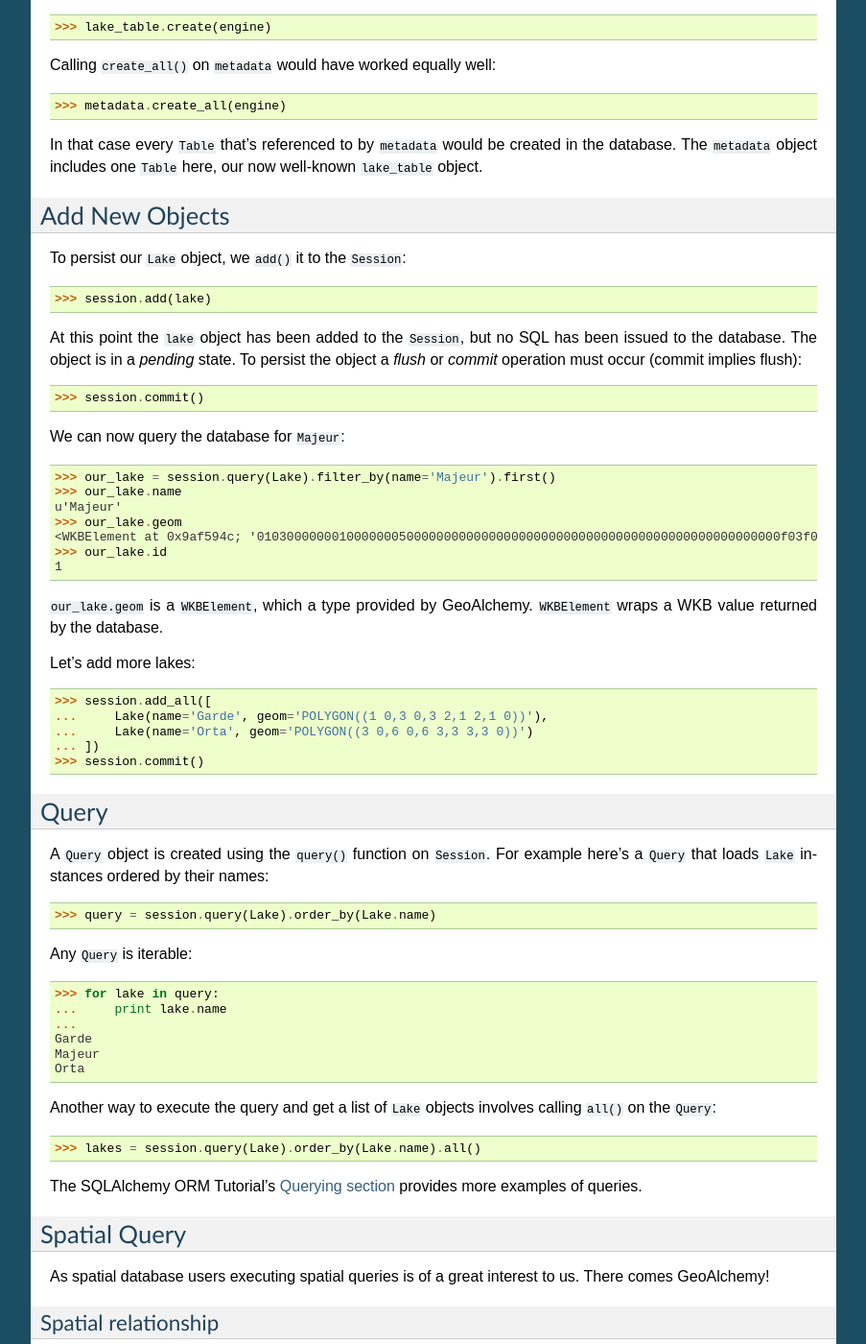
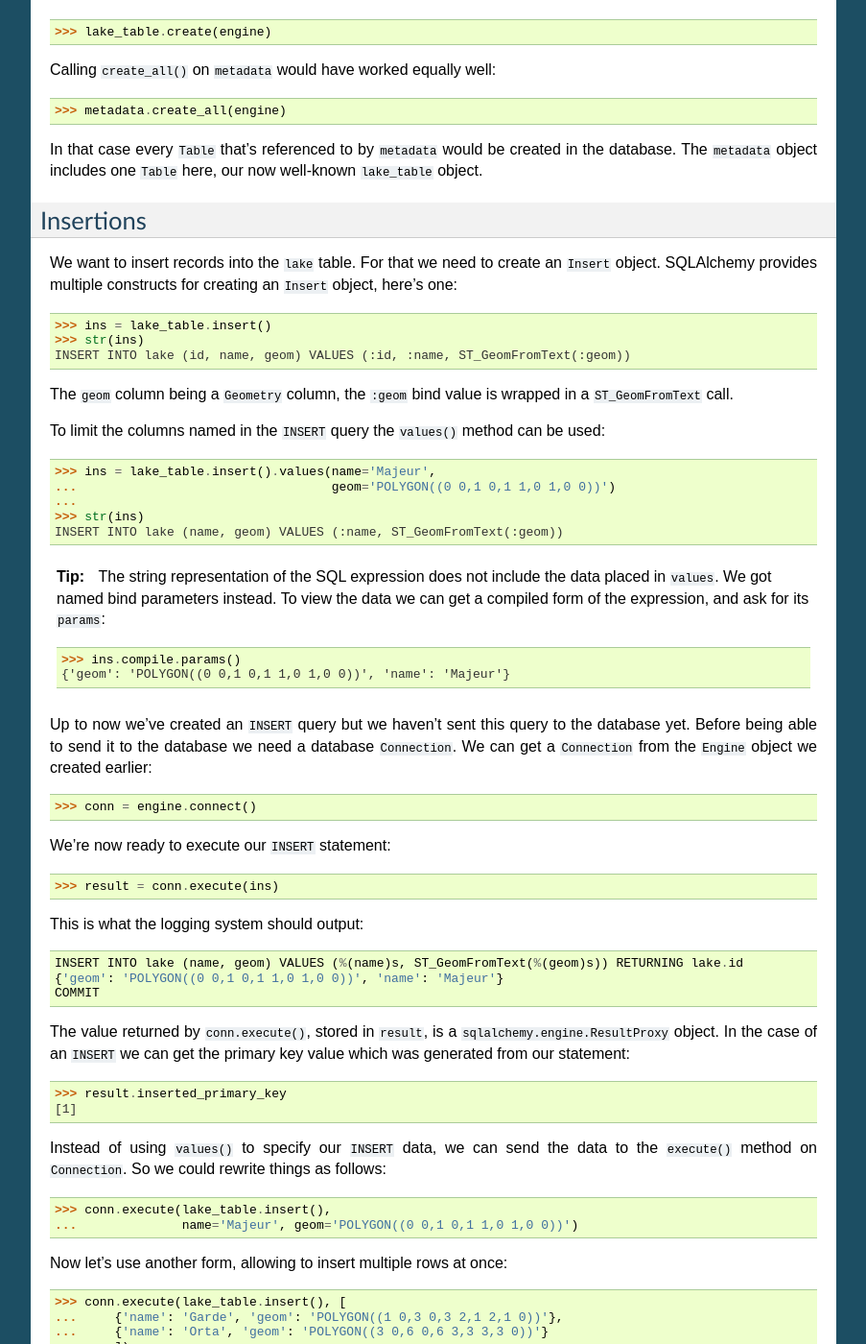
Before and after one commit to geoalchemy/geoalchemy2, a Sphinx documentation site: the page built from doc/core_tutorial.rst, in a window 1280 px wide and 1400 px high, scrolled down 924 px. Shown: the whole window at 96% size, without its empty margins (198-1101 px from the left). Built offline with Sphinx 7.4.7, drawn with Linux system fonts in a browser that asks for light colours; some of the changed text lies outside the part shown.

Commit message:
[doc] content to core tutorial

```diff
--- a/doc/core_tutorial.rst
+++ b/doc/core_tutorial.rst
@@ -32,9 +32,7 @@
 
 The very first object that we need to create is a ``Table``. Here
 we create a ``lake_table`` object, which will correspond to the
-``lake`` table in the database.
-
-::
+``lake`` table in the database::
 
     >>> from sqlalchemy import Table, Column, Integer, String, MetaData
     >>> from geoalchemy2 import Polygon
@@ -68,66 +66,106 @@
 created in the database. The ``metadata`` object includes one ``Table`` here,
 our now well-known ``lake_table`` object.
 
-Add New Objects
----------------
+Insertions
+----------
 
-To persist our ``Lake`` object, we ``add()`` it to the ``Session``::
+We want to insert records into the ``lake`` table. For that we need to create
+an ``Insert`` object. SQLAlchemy provides multiple constructs for creating an
+``Insert`` object, here's one::
 
-    >>> session.add(lake)
+    >>> ins = lake_table.insert()
+    >>> str(ins)
+    INSERT INTO lake (id, name, geom) VALUES (:id, :name, ST_GeomFromText(:geom))
 
-At this point the ``lake`` object has been added to the ``Session``, but no SQL
-has been issued to the database. The object is in a *pending* state. To persist
-the object a *flush* or *commit* operation must occur (commit implies flush)::
+The ``geom`` column being a ``Geometry`` column, the ``:geom`` bind value is
+wrapped in a ``ST_GeomFromText`` call.
 
-    >>> session.commit()
+To limit the columns named in the ``INSERT`` query the ``values()`` method
+can be used::
 
-We can now query the database for ``Majeur``::
+    >>> ins = lake_table.insert().values(name='Majeur',
+    ...                                  geom='POLYGON((0 0,1 0,1 1,0 1,0 0))')
+    ...
+    >>> str(ins)
+    INSERT INTO lake (name, geom) VALUES (:name, ST_GeomFromText(:geom))
 
-    >>> our_lake = session.query(Lake).filter_by(name='Majeur').first()
-    >>> our_lake.name
-    u'Majeur'
-    >>> our_lake.geom
-    <WKBElement at 0x9af594c; '0103000000010000000500000000000000000000000000000000000000000000000000f03f0000000000000000000000000000f03f000000000000f03f0000000000000000000000000000f03f00000000000000000000000000000000'>
-    >>> our_lake.id
-    1
+.. tip::
 
-``our_lake.geom`` is a ``WKBElement``, which a type provided by GeoAlchemy.
-``WKBElement`` wraps a WKB value returned by the database.
+    The string representation of the SQL expression does not include the
+    data placed in ``values``. We got named bind parameters instead. To
+    view the data we can get a compiled form of the expression, and ask
+    for its ``params``::
 
-Let's add more lakes::
+        >>> ins.compile.params()
+        {'geom': 'POLYGON((0 0,1 0,1 1,0 1,0 0))', 'name': 'Majeur'}
 
-    >>> session.add_all([
-    ...     Lake(name='Garde', geom='POLYGON((1 0,3 0,3 2,1 2,1 0))'),
-    ...     Lake(name='Orta', geom='POLYGON((3 0,6 0,6 3,3 3,3 0))')
-    ... ])
-    >>> session.commit()
+Up to now we've created an ``INSERT`` query but we haven't sent this query to
+the database yet. Before being able to send it to the database we need
+a database ``Connection``. We can get a ``Connection`` from the ``Engine``
+object we created earlier::
 
-Query
------
+    >>> conn = engine.connect()
 
-A ``Query`` object is created using the ``query()`` function on ``Session``.
-For example here's a ``Query`` that loads ``Lake`` instances ordered by
-their names::
+We're now ready to execute our ``INSERT`` statement::
 
-    >>> query = session.query(Lake).order_by(Lake.name)
+    >>> result = conn.execute(ins)
 
-Any ``Query`` is iterable::
+This is what the logging system should output::
 
-    >>> for lake in query:
-    ...     print lake.name
+    INSERT INTO lake (name, geom) VALUES (%(name)s, ST_GeomFromText(%(geom)s)) RETURNING lake.id
+    {'geom': 'POLYGON((0 0,1 0,1 1,0 1,0 0))', 'name': 'Majeur'}
+    COMMIT
+
+The value returned by ``conn.execute()``, stored in ``result``, is
+a ``sqlalchemy.engine.ResultProxy`` object. In the case of an ``INSERT`` we can
+get the primary key value which was generated from our statement::
+
+    >>> result.inserted_primary_key
+    [1]
+
+Instead of using ``values()`` to specify our ``INSERT`` data, we can send
+the data to the ``execute()`` method on ``Connection``. So we could rewrite
+things as follows::
+
+    >>> conn.execute(lake_table.insert(),
+    ...              name='Majeur', geom='POLYGON((0 0,1 0,1 1,0 1,0 0))')
+
+Now let's use another form, allowing to insert multiple rows at once::
+
+    >>> conn.execute(lake_table.insert(), [
+    ...     {'name': 'Garde', 'geom': 'POLYGON((1 0,3 0,3 2,1 2,1 0))'},
+    ...     {'name': 'Orta', 'geom': 'POLYGON((3 0,6 0,6 3,3 3,3 0))'}
+    ...     ])
     ...
-    Garde
-    Majeur
-    Orta
 
-Another way to execute the query and get a list of ``Lake`` objects involves
-calling ``all()`` on the ``Query``::
+Selections
+----------
 
-    >>> lakes = session.query(Lake).order_by(Lake.name).all()
+Inserting involved creating an ``Insert`` object, so it'd come to no surprise
+that Selecting involves creating a ``Select`` object.  The primary construct to
+generate ``SELECT`` statements is SQLAlchemy`s ``select()`` function::
 
-The SQLAlchemy ORM Tutorial's `Querying section
-<http://docs.sqlalchemy.org/en/latest/orm/tutorial.html#querying>`_ provides
-more examples of queries.
+    >>> from sqlalchemy.sql import select
+    >>> s = select([lake_table])
+    >>> str(s)
+    SELECT lake.id, lake.name, ST_AsBinary(lake.geom) AS geom_1 FROM lake
+
+The ``geom`` column being a ``Geometry`` it is wrapped in ``ST_AsBinary`` call
+when specified as a column in a ``SELECT`` statement.
+
+We can now execute the statement and look at the results::
+
+    >>> result = conn.execute(s)
+    >>> for row in result:
+    ...     print 'name:', row['name'], '; geom:', row['geom_1'].desc
+    ...
+    name: Majeur ; geom: 0103...
+    name: Garde ; geom: 0103...
+    name: Orta ; geom: 0103...
+
+``row['geom_1']`` is :class:`geoalchemy2.types.WKBElement` instance. In this
+example we just get an hexadecimal representation of the geometry's WKB value
+using the ``desc`` property.
 
 Spatial Query
 -------------
@@ -142,50 +180,40 @@
 performed by using spatial relationship functions, or operators, in the
 ``WHERE`` clause of the SQL query.
 
-For example, to find the ``Lake`` s that contain the point ``POINT(4 1)``,
-we can use this ``Query``::
+For example, to find lakes that contain the point ``POINT(4 1)``,
+we can use this::
+
 
     >>> from sqlalchemy import func
-    >>> query = session.query(Lake).filter(
-    ...             func.ST_Contains(Lake.geom, 'POINT(4 1)'))
+    >>> s = select([lake_table],
+                   func.ST_Contains(lake_table.c.geom, 'POINT(4 1)'))
+    >>> str(s)
+    SELECT lake.id, lake.name, ST_AsBinary(lake.geom) AS geom_1 FROM lake WHERE ST_Contains(lake.geom, :param_1)
+    >>> result = conn.execute(s)
+    >>> for row in result:
+    ...     print 'name:', row['name'], '; geom:', row['geom_1'].desc
     ...
-    >>> for lake in query:
-    ...     print lake.name
+    name: Orta ; geom: 0103...
+
+GeoAlchemy allows rewriting this more concisely::
+
+    >>> s = select([lake_table], lake_table.c.geom.ST_Contains('POINT(4 1)'))
+    >>> str(s)
+    SELECT lake.id, lake.name, ST_AsBinary(lake.geom) AS geom_1 FROM lake WHERE ST_Contains(lake.geom, :param_1)
+
+Here the ``ST_Contains`` function is applied to ``lake.c.geom``. In that case
+the column is actually passed to the function, as its first argument.
+
+Here's another spatial query, based on ``ST_Intersects``::
+
+    >>> s = select([lake_table],
+    ...            lake_table.c.geom.ST_Intersects('LINESTRING(2 1,4 1)'))
+    >>> result = conn.execute(s)
+    >>> for row in result:
+    ...     print 'name:', row['name'], '; geom:', row['geom_1'].desc
     ...
-    Orta
-
-GeoAlchemy allows rewriting this ``Query`` more concisely::
-
-    >>> from sqlalchemy import func
-    >>> query = session.query(Lake).filter(Lake.geom.ST_Contains('POINT(4 1)'))
-    >>> for lake in query:
-    ...     print lake.name
-    ...
-    Orta
-
-Here the ``ST_Contains`` function is applied to the ``Lake.geom`` column
-property. In that case the column property is actually passed to the function,
-as its first argument.
-
-Here's another spatial filtering query, based on ``ST_Intersects``::
-
-    >>> query = session.query(Lake).filter(
-    ...             Lake.geom.ST_Intersects('LINESTRING(2 1,4 1)'))
-    ...
-    >>> for lake in query:
-    ...     print lake.name
-    ...
-    Garde
-    Orta
-
-We can also apply relationship functions to ``WKBElement``. For example::
-
-    >>> lake = session.query(Lake).filter_by(name='Garde').one()
-    >>> print session.scalar(lake.geom.ST_Intersects('LINESTRING(2 1,4 1)'))
-    True
-
-``session.scalar`` allows executing a clause and returning a scalar
-value (a boolean value in this case).
+    name: Garde ; geom: 0103...
+    name: Orta ; geom: 0103...
 
 The GeoAlchemy functions all start with ``ST_``. Operators are also called as
 functions, but the function names don't include the ``ST_`` prefix. As an
@@ -193,45 +221,28 @@
 whether the bounding boxes of geometries intersect. GeoAlchemy provides
 the ``intersects`` function for that::
 
-    >>> query = session.queryt
-    >>> query = session.query(Lake).filter(
-    ...             Lake.geom.intersects('LINESTRING(2 1,4 1)'))
+    >>> s = select([lake_table],
+    ...            lake_table.c.geom.intersects('LINESTRING(2 1,4 1)'))
+    >>> result = conn.execute(s)
+    >>> for row in result:
+    ...     print 'name:', row['name'], '; geom:', row['geom_1'].desc
     ...
-    >>> for lake in query:
-    ...     print lake.name
-    ...
-    Garde
-    Orta
+    name: Garde ; geom: 0103...
+    name: Orta ; geom: 0103...
 
 Processing and Measurement
 ~~~~~~~~~~~~~~~~~~~~~~~~~~
 
-Here's a ``Query`` that calculates the areas of buffers for our lakes::
+Here's a ``Select`` that calculates the areas of buffers for our lakes::
 
-    >>> from sqlalchemy import func
-    >>> query = session.query(Lake.name,
-    ...                       func.ST_Area(func.ST_Buffer(Lake.geom, 2)) \
-    ...                           .label('bufferarea'))
-    >>> for row in query:
-    ...     print '%s: %f' % (row.name, row.bufferarea)
-    ...
-    Majeur: 21.485781
-    Garde: 32.485781
-    Orta: 45.485781
-
-This ``Query`` applies the PostGIS ``ST_Buffer`` function to the geometry
-column of every row of the ``lake`` table. The return value is a list of rows,
-where each row is actually a tuple of two values: the lake name, and the area
-of a buffer of the lake. Each tuple is actually an SQLAlchemy ``KeyedTuple``
-object, which provides property type accessors.
-
-Again, the ``Query`` can written more concisely::
-
-    >>> query = session.query(Lake.name,
-    ...                       Lake.geom.ST_Buffer(2).ST_Area().label('bufferarea'))
-    >>> for row in query:
-    ...     print '%s: %f' % (row.name, row.bufferarea)
-    ...
+    >>> s = select([lake_table.c.name,
+                    func.ST_Area(
+                        lake_table.c.geom.ST_Buffer(2)).label('bufferarea')])
+    >>> str(s)
+    SELECT lake.name, ST_Area(ST_Buffer(lake.geom, %(param_1)s)) AS bufferarea FROM lake
+    >>> result = conn.execute(s)
+    >>> for row in result:
+    ...     print '%s: %f' % (row['name'], row['bufferarea'])
     Majeur: 21.485781
     Garde: 32.485781
     Orta: 45.485781
@@ -239,16 +250,21 @@
 Obviously, processing and measurement functions can alo be used in ``WHERE``
 clauses. For example::
 
-    >>> lake = session.query(Lake).filter(
-    ...             Lake.geom.ST_Buffer(2).ST_Area() > 33).one()
-    ...
-    >>> print lake.name
+    >>> s = select([lake_table.c.name],
+                   lake_table.c.geom.ST_Buffer(2).ST_Area() > 33)
+    >>> str(s)
+    SELECT lake.name FROM lake WHERE ST_Area(ST_Buffer(lake.geom, :param_1)) > :ST_Area_1
+    >>> result = conn.execute(s)
+    >>> for row in result:
+    ...     print row['name']
     Orta
 
 And, like any other functions supported by GeoAlchemy, processing and
 measurement functions can be applied to ``WKBElement``. For example::
 
-    >>> lake = session.query(Lake).filter_by(name='Majeur').one()
-    >>> bufferarea = session.scalar(lake.geom.ST_Buffer(2).ST_Area())
-    >>> print '%s: %f' % (lake.name, bufferarea)
+    >>> s = select([lake_table], lake_table.c.name == 'Majeur')
+    >>> result = conn.execute(s)
+    >>> lake = result.fetchone()
+    >>> bufferarea = conn.scalar(lake[lake_table.c.geom].ST_Buffer(2).ST_Area())
+    >>> print '%s: %f' % (lake['name'], bufferarea)
     Majeur: 21.485781
```
Also changed, not shown: other parts of doc/core_tutorial.rst (+6 -6 lines).
